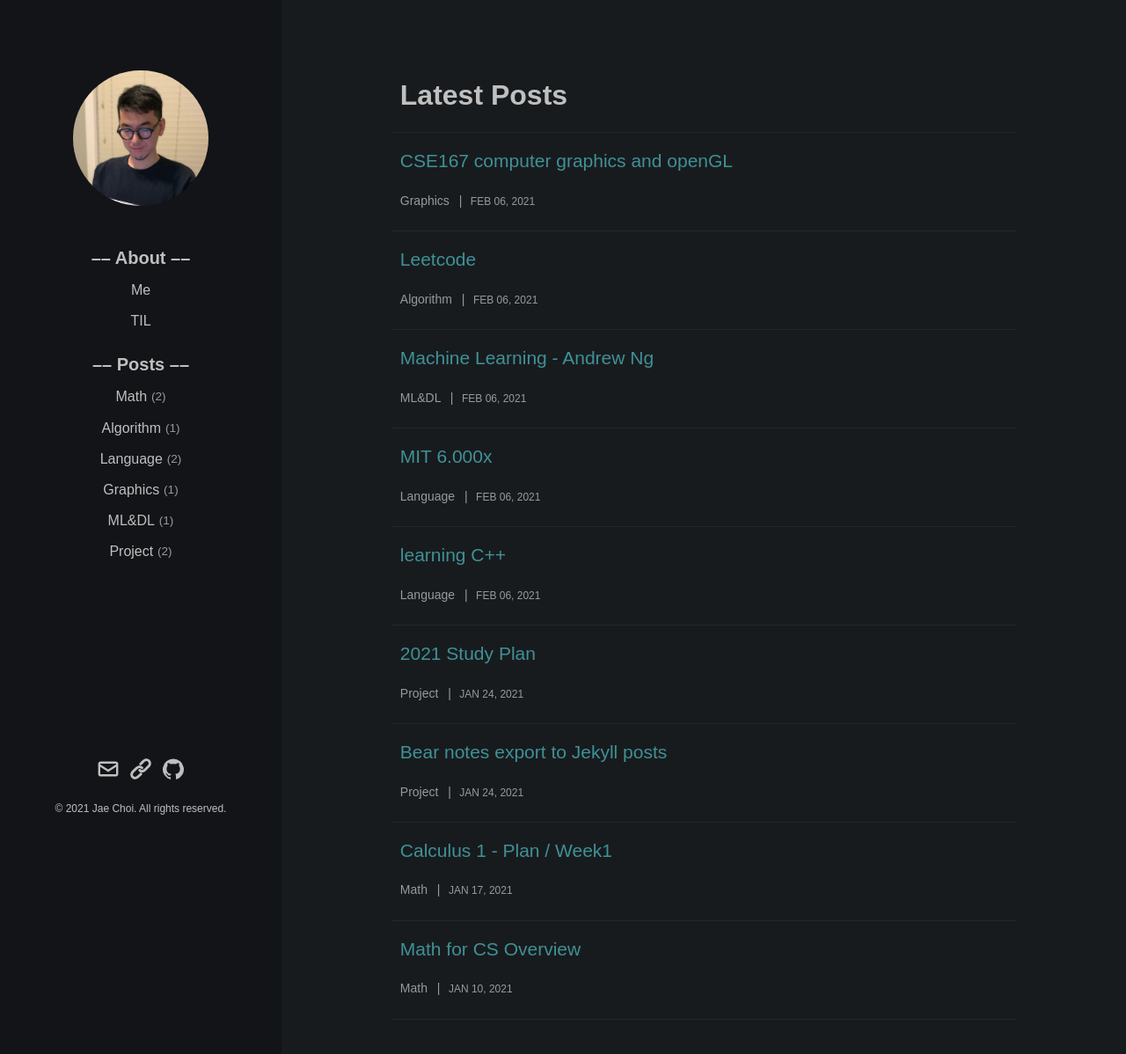
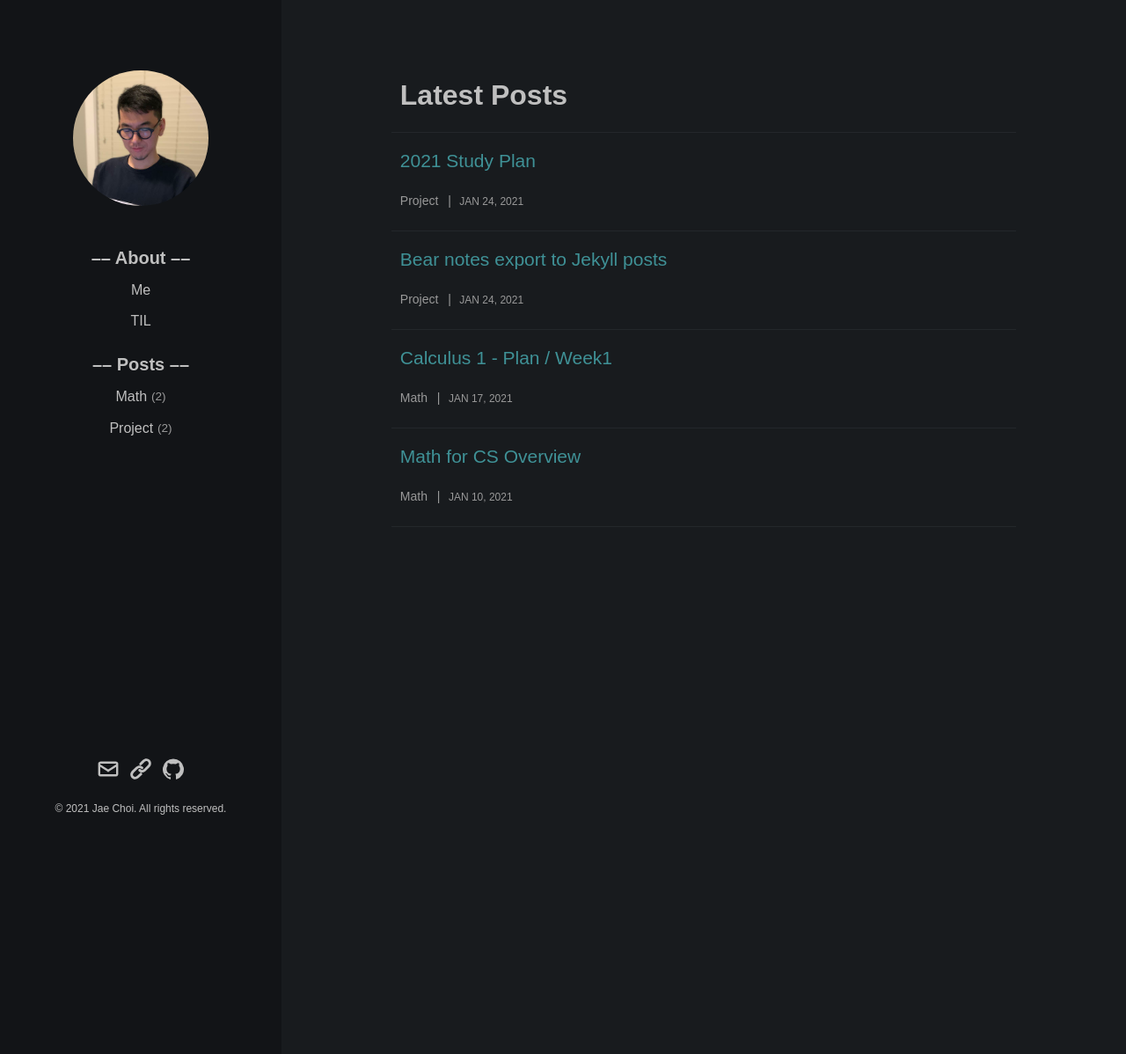
Before and after one commit to chillinjae/chillinjae.github.io, a Jekyll site: the page built from index.html, in a window 1280 px wide and 1237 px high. Shown: the top 1198 px of the window at 88% size. Built offline with Jekyll 4.4.1, drawn with Linux system fonts in a browser that asks for light colours.

Commit message:
update posts

```diff
--- a/_data/navigation.yml
+++ b/_data/navigation.yml
@@ -12,18 +12,6 @@ menu:
       - subtitle: Math
         url: /math/
         category: math
-      - subtitle: Algorithm
-        url: /algorithm/
-        category: algorithm
-      - subtitle: Language
-        url: /Language/
-        category: Language
-      - subtitle: Graphics
-        url: /graphics/
-        category: graphics
-      - subtitle: ML&DL
-        url: /MLDL/
-        category: MLDL
       - subtitle: Project
         url: /project/
         category: project
--- a/_posts/algorithm/2021-02-06-269.md
+++ /dev/null
@@ -1,7 +0,0 @@
----
-title: Leetcode
-layout: post
-categories: algorithm
-list: Algorithm
-type: list
----
```
Also changed, not shown: Language.html (deleted, +0 -9 lines), MLDL.html (deleted, +0 -9 lines), _posts/Language/2021-02-06-265.md (deleted, +0 -14 lines), _posts/Language/2021-02-06-267.md (deleted, +0 -13 lines), _posts/MLDL/2021-02-06-268.md (deleted, +0 -13 lines), _posts/graphics/2021-02-06-266.md (deleted, +0 -20 lines), algorithm.html (deleted, +0 -9 lines), graphics.html (deleted, +0 -9 lines).
